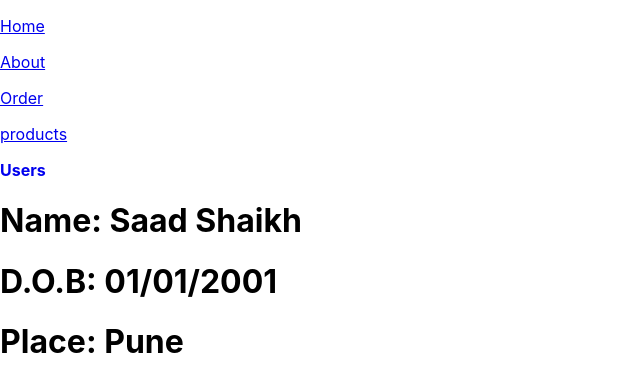
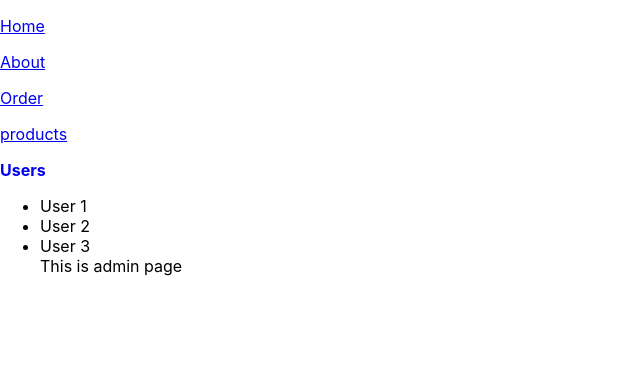
Before and after one commit to Shaikhsaad8899/Formik-Forms-using-React, a React (Create React App) app: page /users/admin in a window 1280 px wide. Shown: the top 392 px of the page, without its empty margins (0-640 px from the left). Built offline with nearby package versions, Linux system fonts and the light colour scheme.

Commit message:
Done dynamic index nested routing

```diff
--- a/src/App.js
+++ b/src/App.js
@@ -15,6 +15,7 @@ import { Featured } from "./Routing/Featured";
 import { Newproducts } from "./Routing/Newproducts";
 import { Users } from "./Routing/Users/Users";
 import { UserDetails } from "./Routing/Users/UserDetails";
+import { Admin } from "./Routing/Users/Admin";
 
 function App() {
   return (
@@ -30,8 +31,10 @@ function App() {
             <Route path="featured" element={<Featured />} />
             <Route path="new" element={<Newproducts />} />
           </Route>
-          <Route path="users" element={<Users />} />
-          <Route path="users/:userId" element={<UserDetails />} />
+          <Route path="users" element={<Users />}>
+            <Route path=":userId" element={<UserDetails />} />
+            <Route path="admin" element={<Admin />} />
+          </Route>
           {/* <Route path="user/2" element={<User2 />} />
           <Route path="user/3" element={<User3 />} /> */}
           <Route path="*" element={<NoMatch />} />
--- /dev/null
+++ b/src/Routing/Users/Admin.jsx
@@ -0,0 +1,7 @@
+import React from 'react'
+
+export const Admin = () => {
+  return (
+    <div>This is admin page</div>
+  )
+}
--- a/src/Routing/Users/Users.jsx
+++ b/src/Routing/Users/Users.jsx
@@ -1,12 +1,14 @@
 import React from "react";
+import { Outlet } from "react-router-dom";
 
 export const Users = () => {
   return (
     <div>
       <ul>
-        <li >User 1 </li>
+        <li>User 1 </li>
         <li>User 2 </li>
         <li>User 3 </li>
+        <Outlet />
       </ul>
     </div>
   );
```
